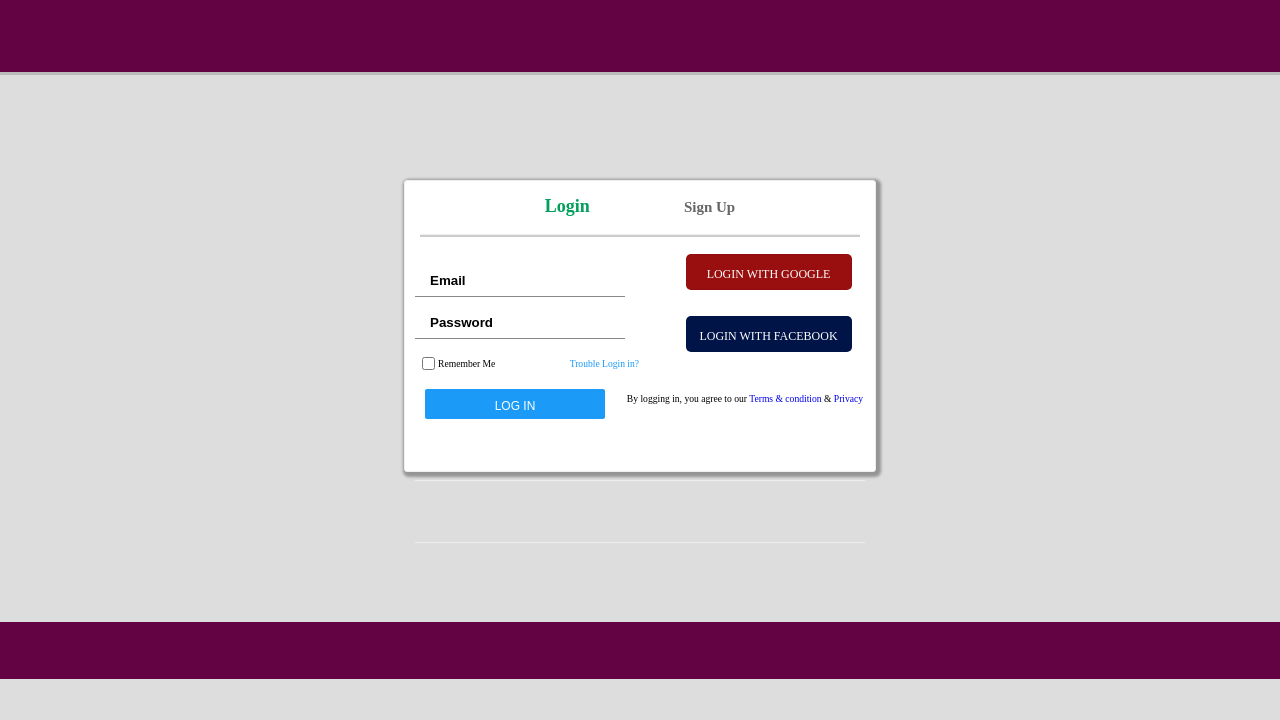
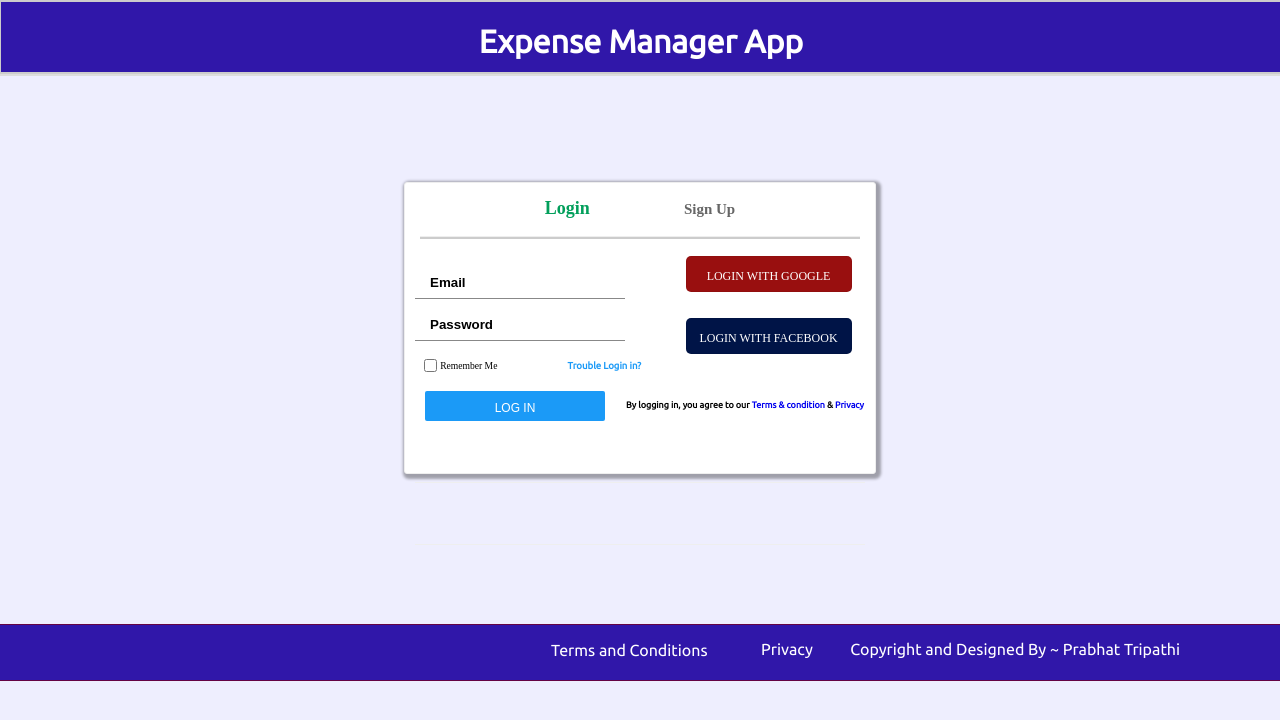
Before and after one commit to pkt07/expense_manager, a PHP site: page / in a window 1280 px wide. Shown: the top 720 px of the page. Run offline with PHP 8.4, Linux system fonts and the light colour scheme; some libraries are stand-ins or nearby versions.

Commit message:
new changes

```diff
--- a/css/style.css
+++ b/css/style.css
@@ -1,6 +1,7 @@
 body{
-  background-color: #ddd;
+  background-color: #eeeefe;
   overflow: hidden;
+
 }
 .nav{
   position: relative;
@@ -8,9 +9,9 @@ body{
   left:-9px;
   height: 70px;
   width:100vw;
-  box-shadow: 0px 3px #bbb;
-  border:1px solid #640344;
-  background-color: #640344;
+  box-shadow: 0px 2px #ddd;
+  border:2px solid #ccc;
+  background-color: #3017A9;
 }
 .login-box{
   position:relative;
@@ -147,6 +148,8 @@ box-shadow: 2px 2px 3px 3px rgba(0,0,0,0.33);
   text-decoration:none;
   color:#1B9AF7;
   font-size: 0.6rem;
+  font-family: 'ubuntu';
+  font-weight:bold;
 }
 .remember{
   width:50%;
@@ -166,9 +169,11 @@ box-shadow: 2px 2px 3px 3px rgba(0,0,0,0.33);
 }
 .text_privacy{
   position: relative;
-  top:-150px;
-  font-size: 0.6rem;
+  top:-145px;
+  font-size: 0.56em;
   left:105px;
+  font-weight: bold;
+  font-family: 'ubuntu';
 }
 .text_privacy_sign{
   position: relative;
@@ -183,5 +188,26 @@ box-shadow: 2px 2px 3px 3px rgba(0,0,0,0.33);
   left:-9px;
   width: 100vw;
   height:55px;
-  background-color: #640344;
+  background-color: #3017A9;
 }
+.text{
+  position: relative;
+  left:-305px;
+  color: #fff;
+  font-family: 'ubuntu';
+}
+.text1{
+  position: relative;
+  top:-35px;
+  left:-95px;
+  color: #fff;
+  font-family: 'ubuntu';
+}
+.text2{
+  position: relative;
+  float: right;
+  top:-85px;
+  left:-100px;
+  color: #fff;
+  font-family: 'ubuntu';
+}
--- a/index.html
+++ b/index.html
@@ -3,11 +3,13 @@
 <head>
 <title>Expense Manager</title>
 <link rel="stylesheet" href="css/style.css">
+<link rel="stylesheet" type="text/css" href="//fonts.googleapis.com/css?family=Ubuntu" />
 <script src="https://ajax.googleapis.com/ajax/libs/jquery/3.2.1/jquery.min.js"></script>
  </head>
 
 <body id="main">
 <div class="nav">
+<h1 style="color: #fff;font-family:'Ubuntu"><center>Expense Manager App</center></h1>
 </div>
 <div class="login-box">
 
@@ -69,6 +71,9 @@
     </form>
   </div>
 <div class="footer">
+<p class="text">Terms and Conditions</p>
+<p class="text1">Privacy</p>
+<p class="text2">Copyright and Designed By ~ Prabhat Tripathi</p>
 </div>
 <script>$(".email-signup").hide();
 $("#signup-box-link").click(function(){
```
Also changed, not shown: images/logo.jpg (added), images/manage.jpg (added).
